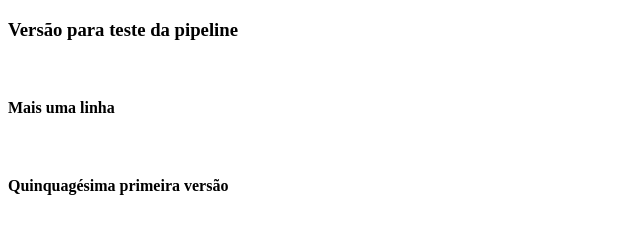
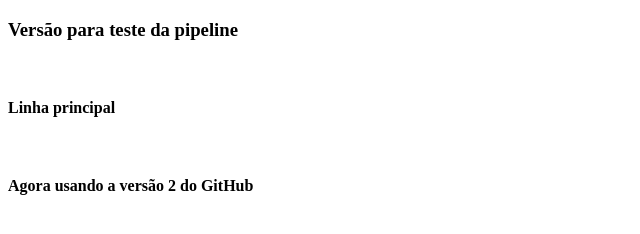
Before and after one commit to cjzini/cjzini.github.io, a plain HTML site: page index.html in a window 1280 px wide. Shown: the full height of the page, 0-640 px from the left. Drawn offline with Linux system fonts and the light colour scheme.

Commit message:
update para versao 2 do GitHub

```diff
--- a/index.html
+++ b/index.html
@@ -7,9 +7,9 @@
 <body>
     <h3>Versão para teste da pipeline</h3>
 </br>
-<h4>Mais uma linha</h4>
+<h4>Linha principal</h4>
 </br>
-<h4>Quinquagésima primeira versão</h4>
+<h4>Agora usando a versão 2 do GitHub</h4>
 
 </body>
 </html>
```
